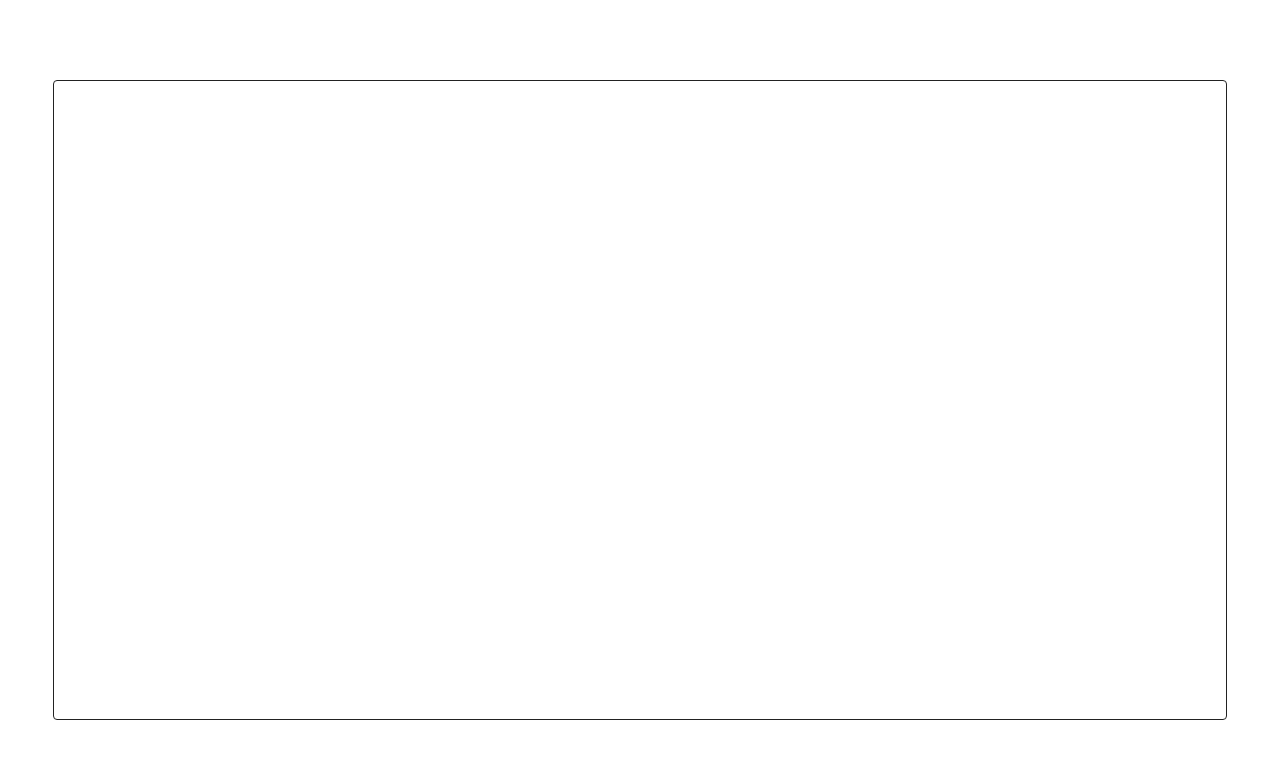
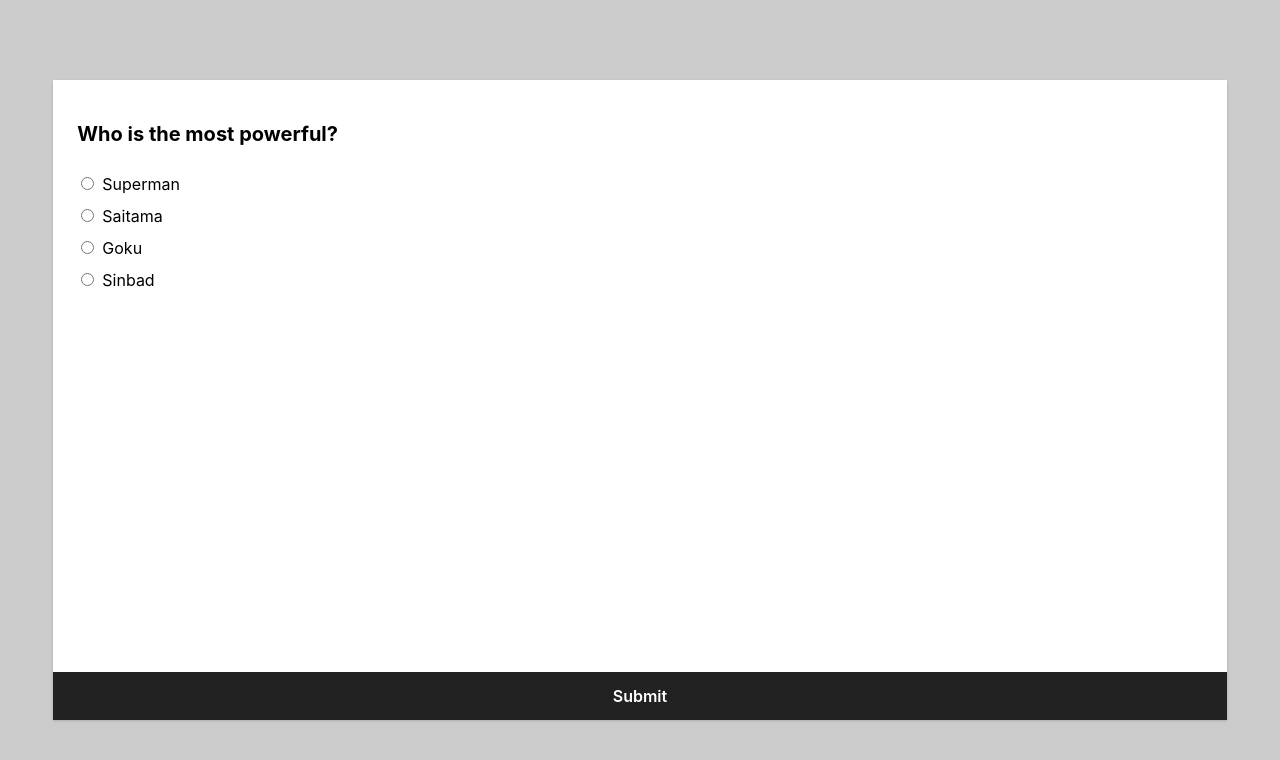
Before and after one commit to 1chbinamin/trivalia, a Next.js app: page / in a window 1280 px wide. Shown: the top 760 px of the page. Built offline with nearby package versions, Linux system fonts and the light colour scheme.

Commit message:
front end quiz example + styling

```diff
--- a/components/layout.jsx
+++ b/components/layout.jsx
@@ -2,14 +2,14 @@ import Head from 'next/head'
 
 export default function Layout({children}) {
     return (
-        <div>
+        <div className='layout-container'>
             <Head>
                 <title>Trivalia</title>
                 <meta name="description" content="Welcome to Trivalia. The most anticipated quiz show of many things."/>
                 <link rel="icon" href="/favicon.ico"/>
             </Head>
             <div className='h-screen flex flex-col justify-center items-center'>
-                <main className='w-11/12 h-4/5 primary-border rounded'>
+                <main className='w-11/12 h-4/5 greyish-border shadow bg-white flex flex-col justify-between overflow-hidden'>
                     {children}
                 </main>
             </div>
--- a/pages/index.jsx
+++ b/pages/index.jsx
@@ -1,22 +1,26 @@
-import Head from 'next/head'
-import Layout from "../components/layout";
-
-export default function Home() {
+export default function Index() {
     return (
         <>
-            {/*<Head>*/}
-            {/*    <title>Trivalia</title>*/}
-            {/*    <meta name="description" content="Welcome to Trivalia. The most anticipated quiz show of many things."/>*/}
-            {/*    <link rel="icon" href="/favicon.ico"/>*/}
-            {/*</Head>*/}
-            {/*<div className='md:w-4/6 md:container mx-auto flex flex-col justify-center items-center'>*/}
-            {/*    <header>*/}
-            {/*        <h1 className='text-3xl md:text-4xl font-bold'>Trivalia</h1>*/}
-            {/*    </header>*/}
-            {/*    <main>*/}
-            {/*        Click start to begin trivia.*/}
-            {/*    </main>*/}
-            {/*</div>*/}
+            <h1 className='text-xl font-bold px-6 pt-10 pb-5'>Who is the most powerful?</h1>
+            <form className='flex-grow px-6'>
+                <label htmlFor="superman" className='input-container p-1 mb-2 md:mb-0 block'>
+                    <input type="radio" name="strongest" id="superman" value='superman' className='mr-2'/>
+                    <span>Superman</span>
+                </label>
+                <label htmlFor="saitama" className='input-container p-1 mb-2 md:mb-0 block'>
+                    <input type="radio" name="strongest" id="saitama" value='saitama' className='mr-2'/>
+                    <span>Saitama</span>
+                </label>
+                <label htmlFor="goku" className='input-container p-1 mb-2 md:mb-0 block'>
+                    <input type="radio" name="strongest" id="goku" value='goku' className='mr-2'/>
+                    <span>Goku</span>
+                </label>
+                <label htmlFor="sinbad" className='input-container p-1 mb-2 md:mb-0 block'>
+                    <input type="radio" name="strongest" id="sinbad" value='sinbad' className='mr-2'/>
+                    <span>Sinbad</span>
+                </label>
+            </form>
+            <button className='bottom-btn p-3 font-semibold'>Submit</button>
         </>
     )
 }
--- a/styles/_globals.scss
+++ b/styles/_globals.scss
@@ -19,6 +19,15 @@ a {
   box-sizing: border-box;
 }
 
+.layout-container {
+  background-color: $secondary-color;
+}
+
 .primary-border {
-  border: 1px solid $primary-color;
+  border: 2px solid $primary-color;
 }
+
+.bottom-btn {
+  background-color: $primary-color;
+  color: white;
+}
--- a/styles/_variables.scss
+++ b/styles/_variables.scss
@@ -1,2 +1,2 @@
 $primary-color: #222;
-$secondary-color: #fff;
+$secondary-color: #ccc;
```
